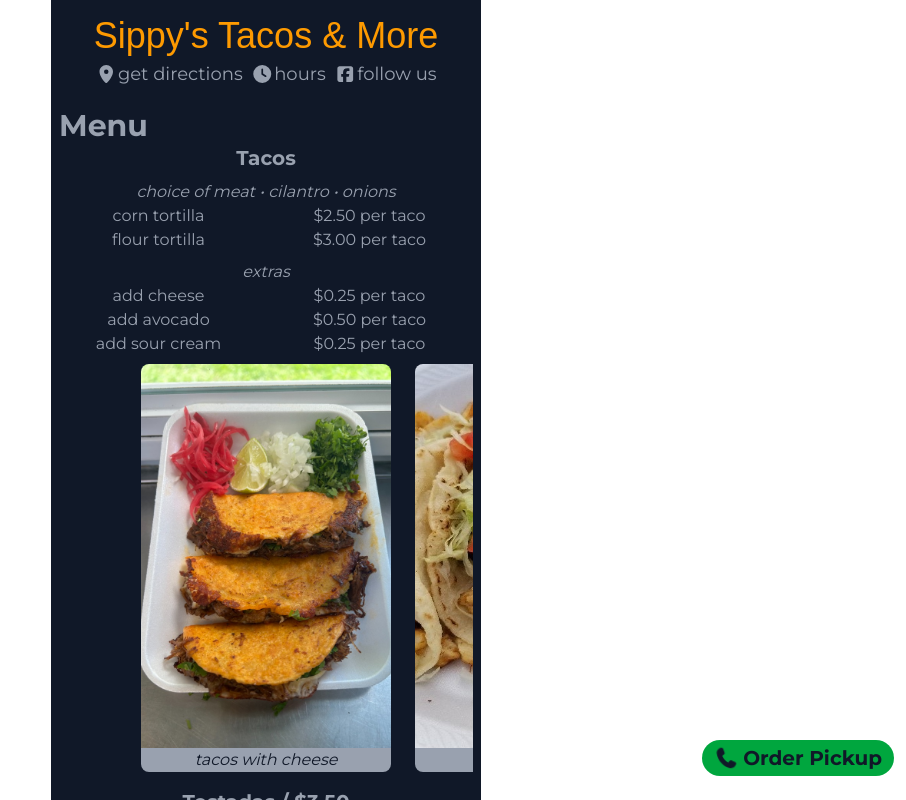
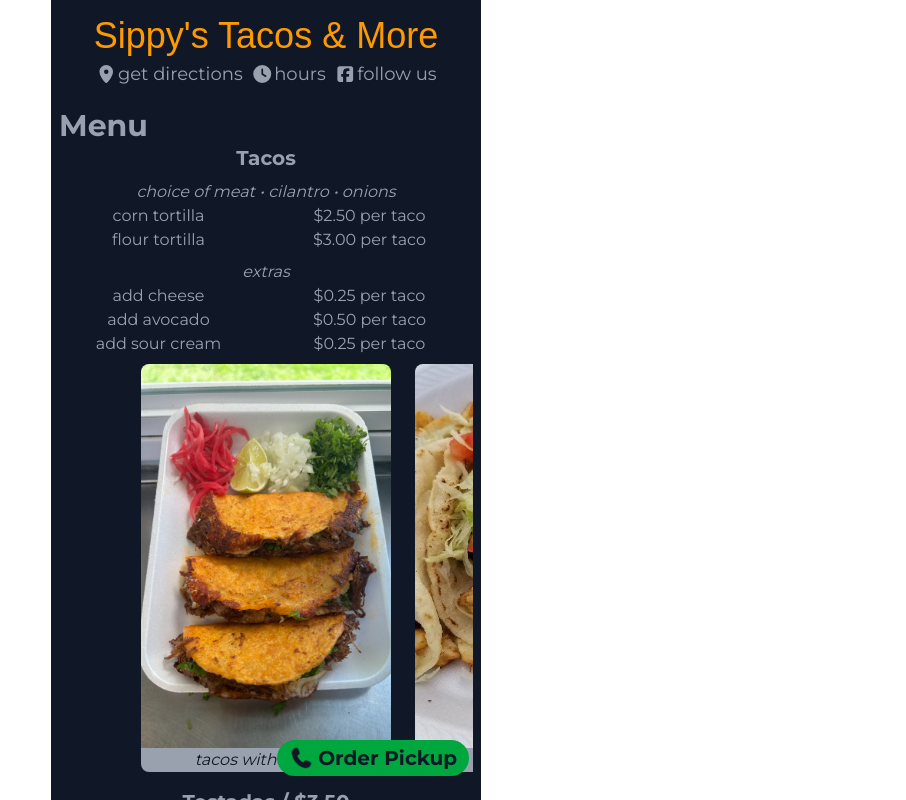
Before and after one commit to rhodesnoahd/sippys-tacos, a Next.js app: page / in a window 1280 px wide. Shown: the top 800 px of the page, without its empty margins (374-1280 px from the left). Built offline with nearby package versions, Linux system fonts and the light colour scheme; a web font is replaced by a local one.

Commit message:
fixed order pickup position

```diff
--- a/app/page.tsx
+++ b/app/page.tsx
@@ -410,9 +410,10 @@
         </section>
       </div>
 
+      <div className="z-999 fixed inset-0 mx-auto max-w-[430px] h-screen">
         <a
           href={`tel:${phoneNumber}`}
-        className="z-999 flex flex-row gap-[0.25rem] items-center fixed bottom-6 right-3 py-[0.25rem] px-[0.75rem] rounded-full bg-green-600 hover:bg-green-500 text-gray-900"
+          className="mx-auto flex flex-row gap-[0.25rem] items-center absolute bottom-6 right-3 py-[0.25rem] px-[0.75rem] rounded-full bg-green-600 hover:bg-green-500 text-gray-900"
         >
           <FontAwesomeIcon
             icon={faPhone}
@@ -421,6 +422,7 @@
           />
           <span className="font-bold text-xl">Order Pickup</span>
         </a>
+      </div>
     </main>
   );
 }
```
Lines whose indentation alone changed are shown as unchanged.
